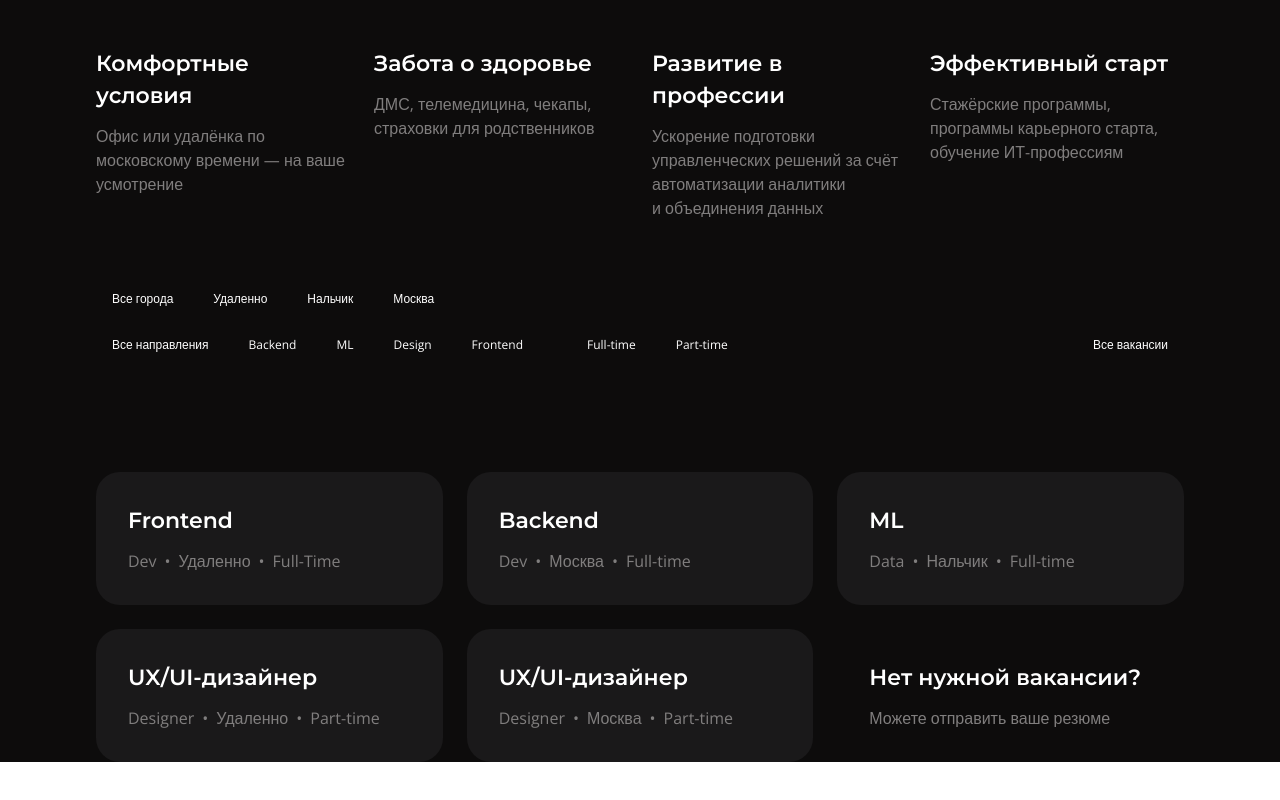
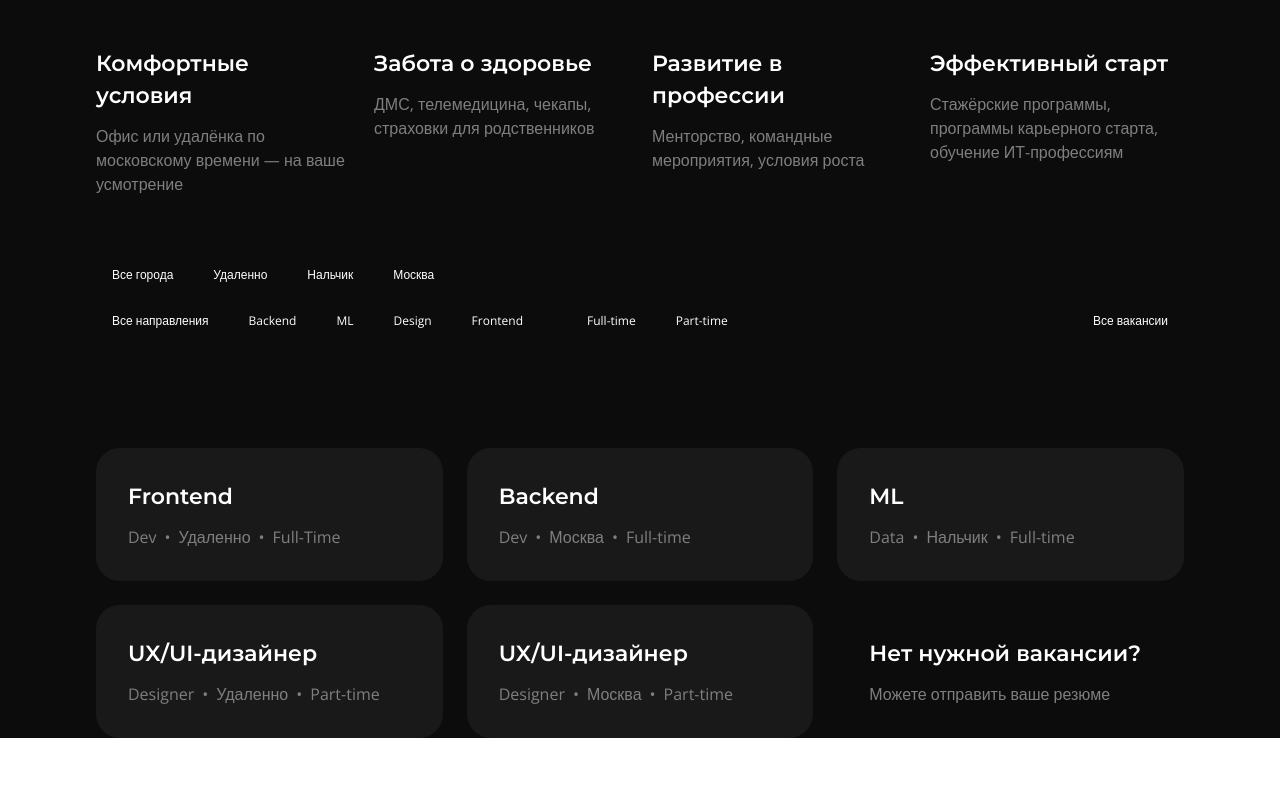
Before and after one commit to aaaasmirnova/Corporate-Website_INN-SYS, a Next.js app: page / in a window 1280 px wide. Shown: the part 916-1716 px from the top of the page. Built offline with nearby package versions, Linux system fonts and the light colour scheme.

Commit message:
docs: update descriptions

```diff
--- a/components/Career/data.ts
+++ b/components/Career/data.ts
@@ -15,8 +15,7 @@ export const cards: ICard[] = [
   },
   {
     title: "Развитие в профессии",
-    description:
-      "Ускорение подготовки управленческих решений за счёт автоматизации аналитики и объединения данных",
+    description: "Менторство, командные мероприятия, условия роста",
   },
   {
     title: "Эффективный старт",
```
